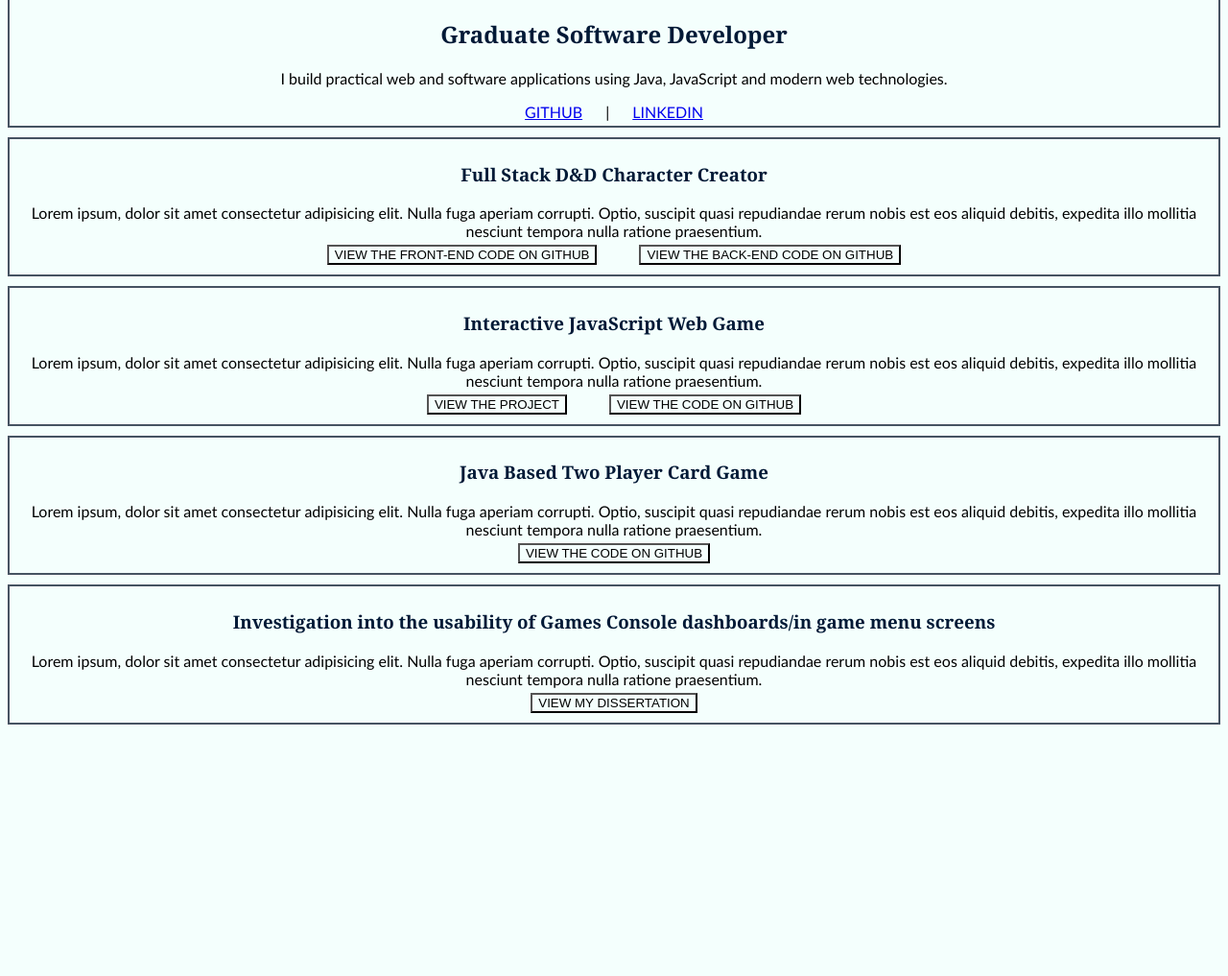
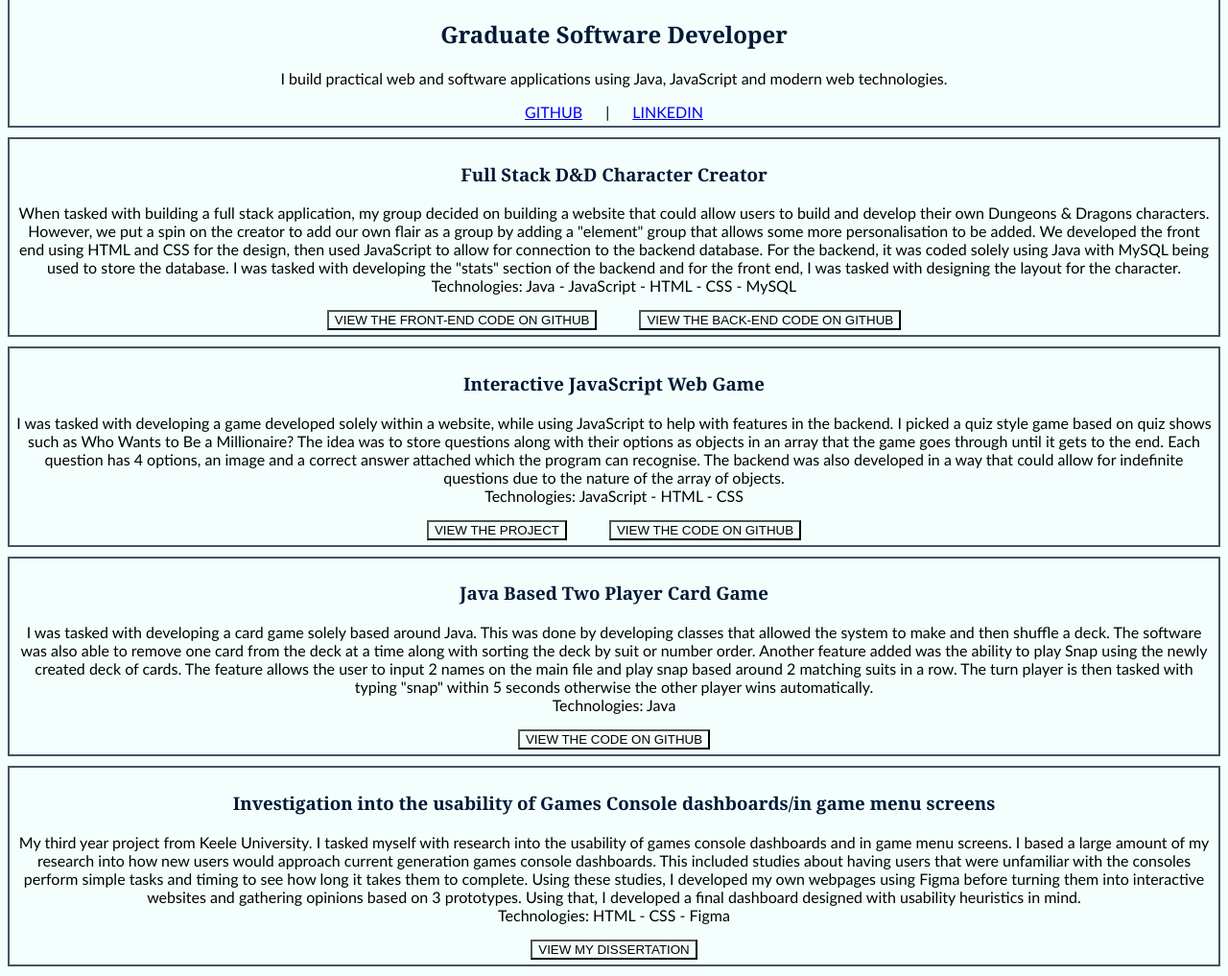
Before and after one commit to TheMightyBrebble/Portfolio-Website, a plain HTML site: page main.html in a window 1280 px wide. Shown: the part 82-1099 px from the top of the page at 96% size. Before the commit the page ends 847 px from the top, so only its background shows below. Drawn offline with Linux system fonts and the light colour scheme.

Commit message:
Indepth Information

```diff
--- a/main.html
+++ b/main.html
@@ -16,43 +16,92 @@
             </p>
 
             <section class="links">
-            <a href="https://github.com/TheMightyBrebble">GITHUB</a> |
-            <a href="https://www.linkedin.com/in/bradley-cartwright-8988bb33a/"
-                >LINKEDIN</a
-            >
-            </section></div>
+                <a href="https://github.com/TheMightyBrebble">GITHUB</a> |
+                <a
+                    href="https://www.linkedin.com/in/bradley-cartwright-8988bb33a/"
+                    >LINKEDIN</a
+                >
+            </section>
+        </div>
 
         <div class="group-project">
             <h3>Full Stack D&D Character Creator</h3>
             <section>
-                Lorem ipsum, dolor sit amet consectetur adipisicing elit. Nulla
-                fuga aperiam corrupti. Optio, suscipit quasi repudiandae rerum
-                nobis est eos aliquid debitis, expedita illo mollitia nesciunt
-                tempora nulla ratione praesentium.
+                <p>
+                    When tasked with building a full stack application, my group
+                    decided on building a website that could allow users to
+                    build and develop their own Dungeons & Dragons characters.
+                    However, we put a spin on the creator to add our own flair
+                    as a group by adding a "element" group that allows some more
+                    personalisation to be added. We developed the front end
+                    using HTML and CSS for the design, then used JavaScript to
+                    allow for connection to the backend database. For the
+                    backend, it was coded solely using Java with MySQL being
+                    used to store the database. I was tasked with developing the
+                    "stats" section of the backend and for the front end, I was
+                    tasked with designing the layout for the character.
+                    <br />
+                    Technologies: Java - JavaScript - HTML - CSS - MySQL
+                </p>
             </section>
-            <a href="https://github.com/ASham-02/FrontEnd-Group-Project"><button class="viewButton">VIEW THE FRONT-END CODE ON GITHUB</button></a>
-            <a href="https://github.com/ASham-02/DnD-Group-Project"><button class="viewButton">VIEW THE BACK-END CODE ON GITHUB</button></a>
+            <a href="https://github.com/ASham-02/FrontEnd-Group-Project"
+                ><button class="viewButton">
+                    VIEW THE FRONT-END CODE ON GITHUB
+                </button></a
+            >
+            <a href="https://github.com/ASham-02/DnD-Group-Project"
+                ><button class="viewButton">
+                    VIEW THE BACK-END CODE ON GITHUB
+                </button></a
+            >
         </div>
         <div class="project-gameWebsite">
             <h3>Interactive JavaScript Web Game</h3>
             <section>
-                Lorem ipsum, dolor sit amet consectetur adipisicing elit. Nulla
-                fuga aperiam corrupti. Optio, suscipit quasi repudiandae rerum
-                nobis est eos aliquid debitis, expedita illo mollitia nesciunt
-                tempora nulla ratione praesentium.
+                <p>
+                    I was tasked with developing a game developed solely within
+                    a website, while using JavaScript to help with features in
+                    the backend. I picked a quiz style game based on quiz shows
+                    such as Who Wants to Be a Millionaire? The idea was to store
+                    questions along with their options as objects in an array
+                    that the game goes through until it gets to the end. Each
+                    question has 4 options, an image and a correct answer
+                    attached which the program can recognise. The backend was
+                    also developed in a way that could allow for indefinite
+                    questions due to the nature of the array of objects.
+                    <br />
+                    Technologies: JavaScript - HTML - CSS
+                </p>
             </section>
-            <a href="https://themightybrebble.github.io/BrebbleGame.github.io/"><button class="viewButton">VIEW THE PROJECT</button></a>
-            <a href="https://github.com/TheMightyBrebble/BrebbleGame.github.io"><button class="viewButton">VIEW THE CODE ON GITHUB</button></a>
+            <a href="https://themightybrebble.github.io/BrebbleGame.github.io/"
+                ><button class="viewButton">VIEW THE PROJECT</button></a
+            >
+            <a href="https://github.com/TheMightyBrebble/BrebbleGame.github.io"
+                ><button class="viewButton">VIEW THE CODE ON GITHUB</button></a
+            >
         </div>
         <div class="project-cardGame">
             <h3>Java Based Two Player Card Game</h3>
             <section>
-                Lorem ipsum, dolor sit amet consectetur adipisicing elit. Nulla
-                fuga aperiam corrupti. Optio, suscipit quasi repudiandae rerum
-                nobis est eos aliquid debitis, expedita illo mollitia nesciunt
-                tempora nulla ratione praesentium.
+                <p>
+                    I was tasked with developing a card game solely based around
+                    Java. This was done by developing classes that allowed the
+                    system to make and then shuffle a deck. The software was
+                    also able to remove one card from the deck at a time along
+                    with sorting the deck by suit or number order. Another
+                    feature added was the ability to play Snap using the newly
+                    created deck of cards. The feature allows the user to input
+                    2 names on the main file and play snap based around 2
+                    matching suits in a row. The turn player is then tasked with
+                    typing "snap" within 5 seconds otherwise the other player
+                    wins automatically.
+                    <br />
+                    Technologies: Java
+                </p>
             </section>
-            <a href="https://github.com/TheMightyBrebble/BrebbleSnapGame"><button class="viewButton">VIEW THE CODE ON GITHUB</button></a>
+            <a href="https://github.com/TheMightyBrebble/BrebbleSnapGame"
+                ><button class="viewButton">VIEW THE CODE ON GITHUB</button></a
+            >
         </div>
         <div class="project-3rdYear">
             <h3>
@@ -60,12 +109,26 @@
                 game menu screens
             </h3>
             <section>
-                Lorem ipsum, dolor sit amet consectetur adipisicing elit. Nulla
-                fuga aperiam corrupti. Optio, suscipit quasi repudiandae rerum
-                nobis est eos aliquid debitis, expedita illo mollitia nesciunt
-                tempora nulla ratione praesentium.
+                <p>
+                    My third year project from Keele University. I tasked myself
+                    with research into the usability of games console dashboards
+                    and in game menu screens. I based a large amount of my
+                    research into how new users would approach current
+                    generation games console dashboards. This included studies
+                    about having users that were unfamiliar with the consoles
+                    perform simple tasks and timing to see how long it takes
+                    them to complete. Using these studies, I developed my own
+                    webpages using Figma before turning them into interactive
+                    websites and gathering opinions based on 3 prototypes. Using
+                    that, I developed a final dashboard designed with usability
+                    heuristics in mind.
+                    <br />
+                    Technologies: HTML - CSS - Figma
+                </p>
             </section>
-            <a href="Third Year Project Dissertation.pdf"><button class="viewButton">VIEW MY DISSERTATION</button></a>
+            <a href="Third Year Project Dissertation.pdf"
+                ><button class="viewButton">VIEW MY DISSERTATION</button></a
+            >
         </div>
     </body>
 </html>
--- a/styles.css
+++ b/styles.css
@@ -18,7 +18,7 @@ p,section {
     font-family: 'Trebuchet MS', 'Lucida Sans Unicode', 'Lucida Grande', 'Lucida Sans', Arial, sans-serif;
 }
 button {
-    margin: 5px 20px 5px 20px;
+    margin: 0px 20px;
 }
 .links {
     word-spacing: 20px;
```
